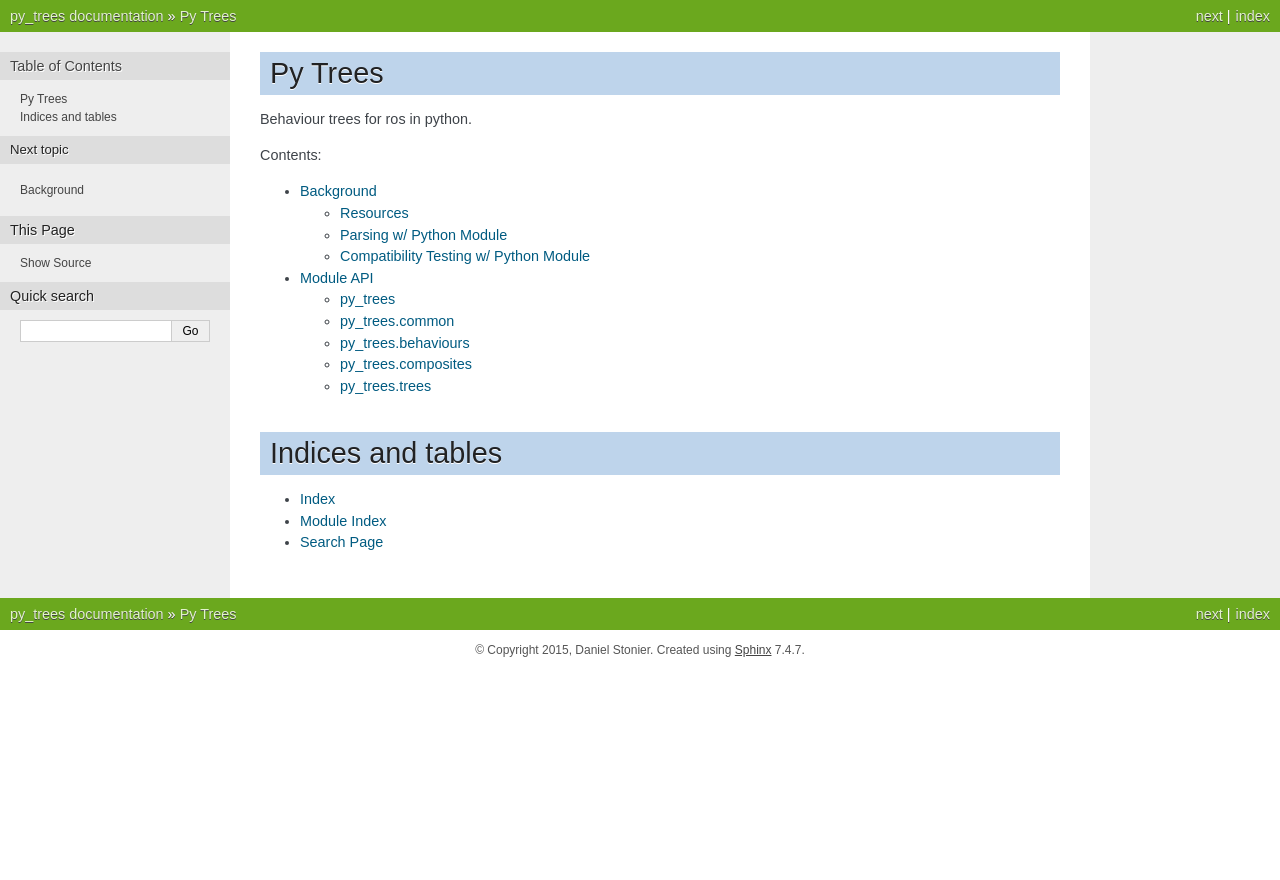
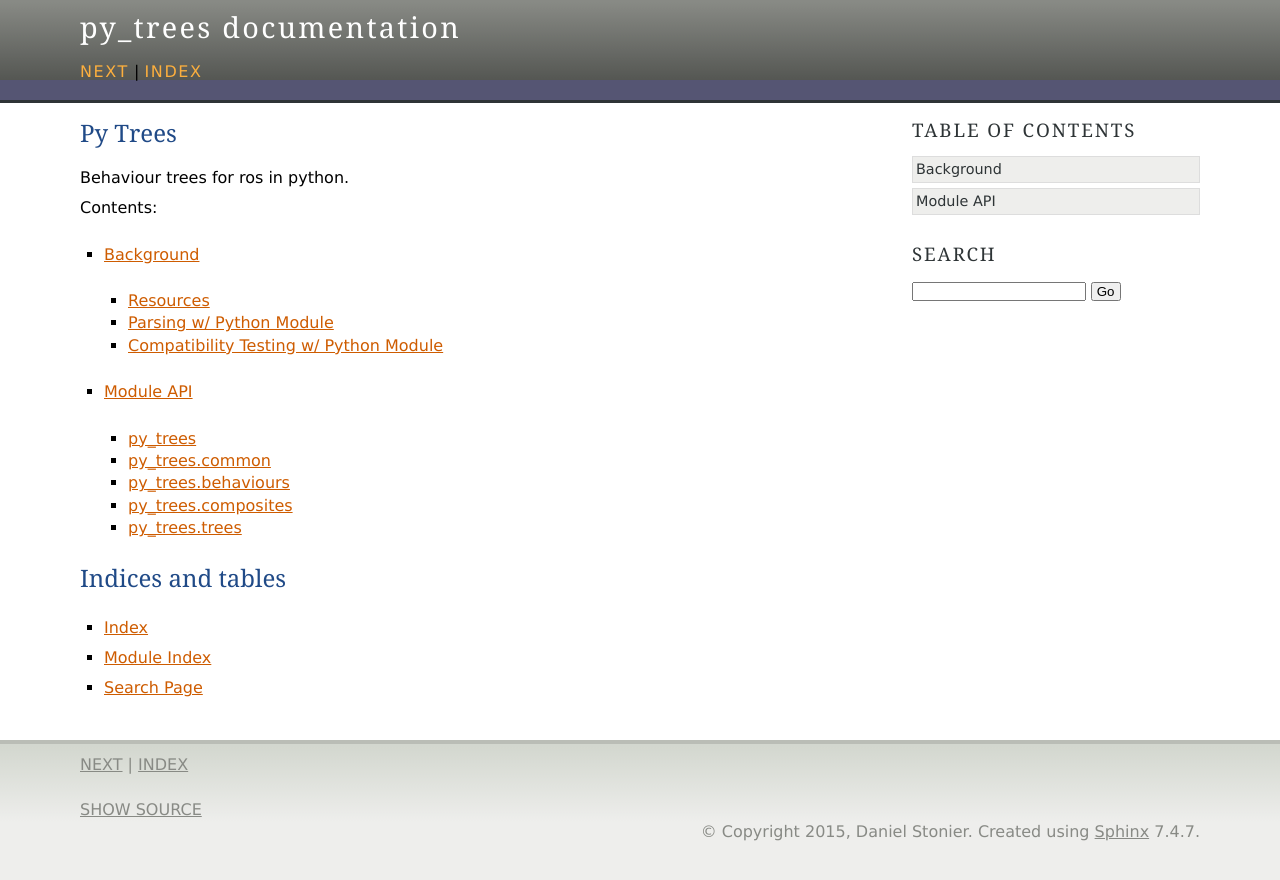
Before and after one commit to splintered-reality/py_trees, a Sphinx documentation site: the page built from py_trees/doc/index.rst, in a window 1280 px wide. Shown: the top 880 px of the page. Built offline with Sphinx 7.4.7, drawn with Linux system fonts in a browser that asks for light colours; the version number could not be read and is left out.

Commit message:
[py_trees] sphinx theme nature -> agogo

```diff
--- a/py_trees/doc/conf.py
+++ b/py_trees/doc/conf.py
@@ -112,7 +112,7 @@ pygments_style = 'sphinx'
 
 # The theme to use for HTML and HTML Help pages.  See the documentation for
 # a list of builtin themes.
-html_theme = 'nature'
+html_theme = 'agogo'
 
 # Theme options are theme-specific and customize the look and feel of a theme
 # further.  For a list of options available for each theme, see the
```
